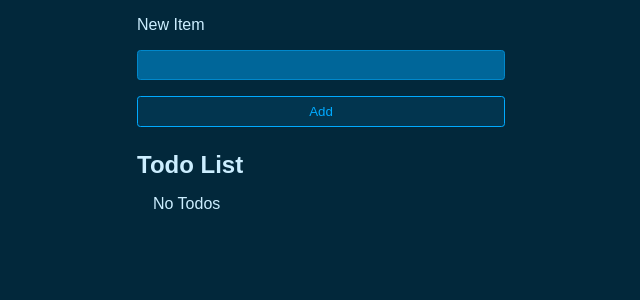
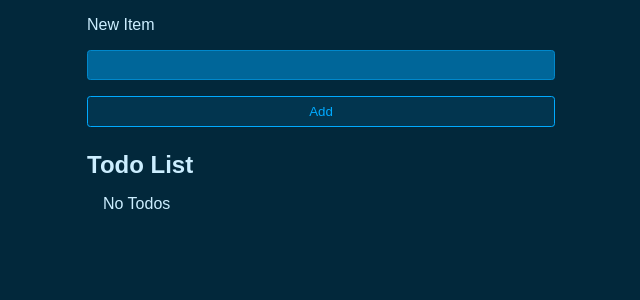
Before and after one commit to marinakreibring/react-todo-list, a React (Vite) app: page / in a window 1280 px wide. Shown: the top 300 px of the page, without its empty margins (319-959 px from the left). Built offline with nearby package versions, Linux system fonts and the light colour scheme.

Commit message:
polish styles for todo list

```diff
--- a/src/styles.css
+++ b/src/styles.css
@@ -152,7 +152,7 @@ body {
 		font-size: 2rem;
 	}
 
-	main {
-		width: 500px;
+	body {
+		max-width: 500px;
 	}
 }
```
